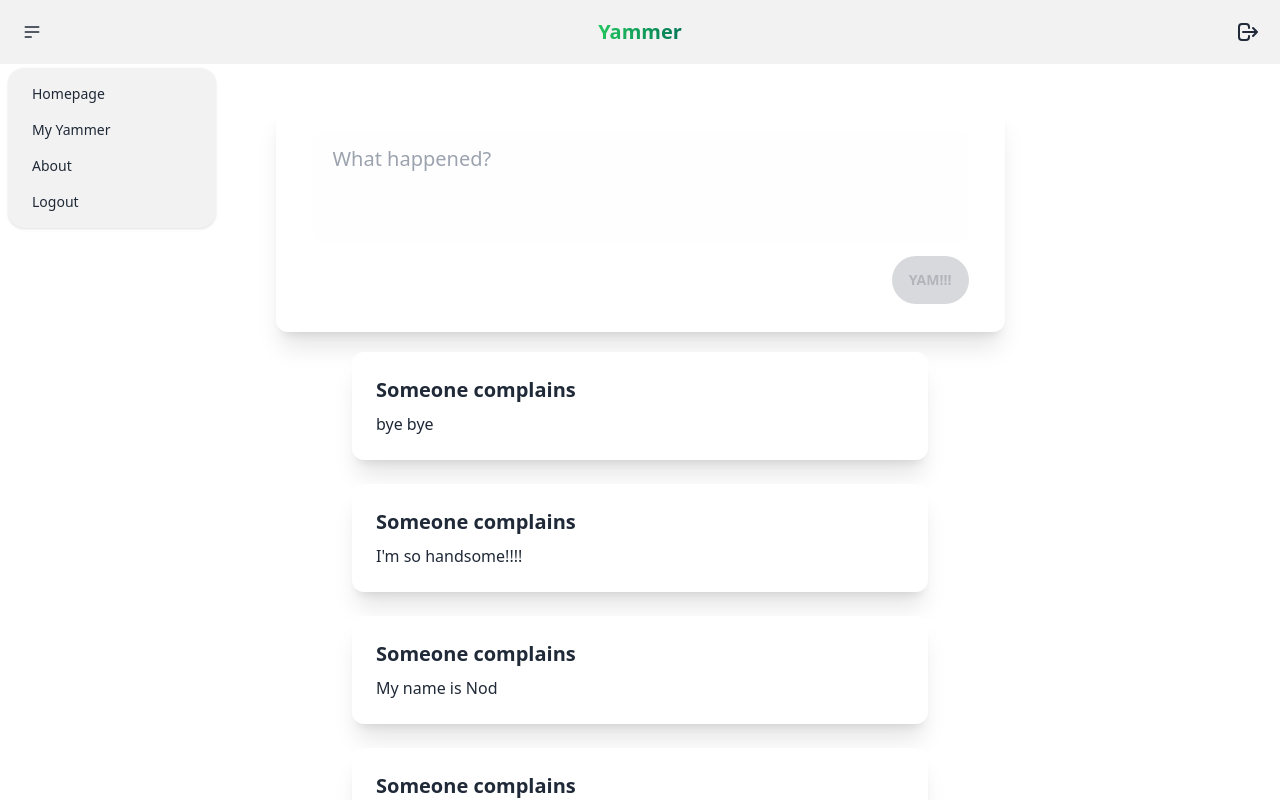
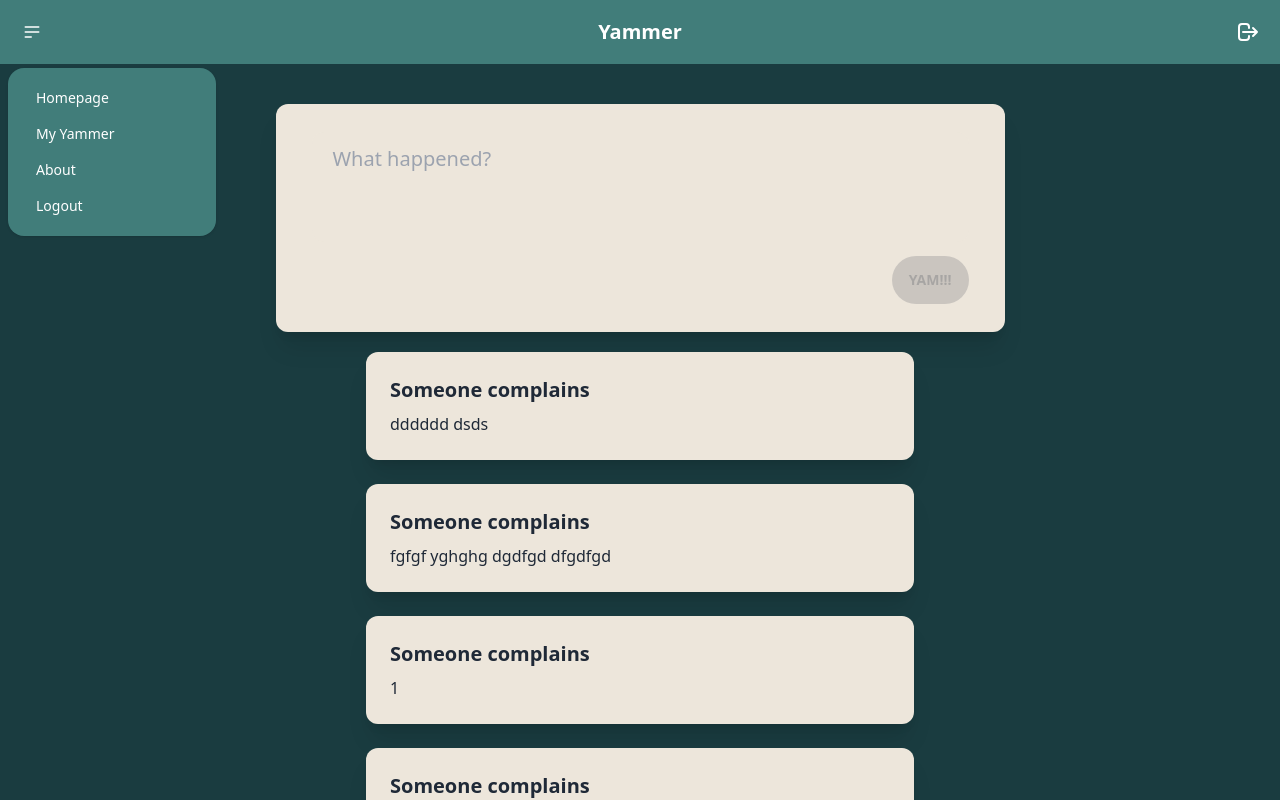
Before and after one commit to tsongglod123/sec-1-group-11-yammer, a Vue app: page /user/1 in a window 1280 px wide. Both pictures are taken after a click on the label 32 px from the left and 32 px from the top of the page. Shown: the top 800 px of the page. Built offline with nearby package versions, Linux system fonts and the light colour scheme; data requests are answered from the project's data file.

Commit message:
[update] website design

```diff
--- a/data/db.json
+++ b/data/db.json
@@ -96,11 +96,6 @@
       "id": 29
     },
     {
-      "content": "ffffffffffffffffffffffffffffffffffffffffafs,f;las,f;fgggggggggggggggggggggggggggghghghghg mglkfmglfkgmfl",
-      "userId": 6,
-      "id": 30
-    },
-    {
       "content": "The longest word in any of the major English language dictionaries is pneumonoultramicroscopicsilicovolcanoconiosis, a word that refers to a lung disease contracted from the inhalation of very fine silica particles, specifically from a volcano; medically, it is the same as silicosis",
       "userId": 6,
       "id": 31
@@ -129,6 +124,21 @@
       "content": "bye bye",
       "userId": 3,
       "id": 44
+    },
+    {
+      "content": "1\n",
+      "userId": 6,
+      "id": 45
+    },
+    {
+      "content": "fgfgf\nyghghg\ndgdfgd\ndfgdfgd",
+      "userId": 6,
+      "id": 46
+    },
+    {
+      "content": "dddddd\ndsds",
+      "userId": 6,
+      "id": 47
     }
   ],
   "users": [
--- a/src/components/VContents.vue
+++ b/src/components/VContents.vue
@@ -14,7 +14,7 @@
 <template>
     <div id="content-list">
         <div v-for="post in posts" :key="post.id">
-            <div class="box-element box-border max-h-xl p-6 max-w-xl">
+            <div class="box-element box-content max-h-xl p-6 ">
                 <div class="font-semibold text-xl">
                     {{
                         post.userId === userId
@@ -30,6 +30,8 @@
 
 <style scoped>
 .box-element {
-    @apply shadow-xl bg-white my-3 rounded-xl;
+    @apply shadow-xl my-3 rounded-xl;
+    width:500px;
+    background-color: #EDE6DB;
 }
 </style>
--- a/src/components/VNavbar.vue
+++ b/src/components/VNavbar.vue
@@ -33,11 +33,11 @@
 </script>
 
 <template>
-    <div id="navbar-section" class="sticky top-0 left-0 right-0">
-        <div class="navbar bg-base-200">
+    <div id="navbar-section" class="content-container sticky top-0 left-0 right-0 opacity-100">
+        <div class="navbar-color fade-animation navbar ">
             <div class="navbar-start">
                 <div class="dropdown">
-                    <label tabindex="0" class="btn btn-ghost btn-circle">
+                    <label tabindex="0" class="logo-icon btn btn-ghost btn-circle ">
                         <svg
                             xmlns="http://www.w3.org/2000/svg"
                             class="h-5 w-5"
@@ -55,7 +55,7 @@
                     </label>
                     <ul
                         tabindex="0"
-                        class="menu menu-compact dropdown-content mt-3 p-2 shadow bg-base-200 rounded-box w-52"
+                        class="menu-color menu menu-compact dropdown-content mt-3 p-3 shadow bg-base-200 rounded-box w-52"
                     >
                         <li>
                             <button @click.left="homepage">Homepage</button>
@@ -80,8 +80,11 @@
             </div>
             <div class="navbar-center">
                 <router-link :to="{ name: 'contents' }">
-                    <a class="normal-case text-xl font-extrabold p-4">
-                        <span class="bg-clip-text text-transparent bg-gradient-to-r from-green-500 to-emerald-700">Yammer</span>
+                    <a class="normal-case text-xl font-bold p-4">
+                        <span
+                            class="logo-icon"
+                            >Yammer</span
+                        >
                     </a>
                 </router-link>
             </div>
@@ -94,4 +97,34 @@
     </div>
 </template>
 
-<style scoped></style>
+<style scoped>
+.content-container {
+    background-color: #1A3C40;
+}
+.logo-icon{
+   color: white;
+}
+
+.menu-color{
+    background-color: #417D7A;
+    color: white;
+}
+.navbar-color {
+    background-color: #417D7A;
+}
+.fade-animation {
+    opacity: 0;
+    animation: fade-in-move-down 1s forwards;
+}
+
+@keyframes fade-in-move-down {
+    0% {
+        opacity: 0;
+        transform: translateY(-3rem);
+    }
+    100% {
+        opacity: 1;
+        transform: translateY(0);
+    }
+}
+</style>
--- a/src/components/VTextarea.vue
+++ b/src/components/VTextarea.vue
@@ -38,10 +38,10 @@
 
 <template>
 	<div id="text-area">
-		<div class="box-border px-9 shadow-xl bg-white rounded-xl">
+		<div class="box-element">
 			<div class="py-7">
 				<textarea
-					class="textarea focus:outline-none text-xl textarea-ghost bg-gray-200 rounded-xl"
+					class="textarea"
 					rows="3"
 					cols="50"
 					placeholder="What happened?"
@@ -70,7 +70,12 @@
 	resize: none;
 }
 .textarea {
-	@apply textarea-ghost;
+	@apply textarea-ghost focus:outline-none text-xl rounded-xl;
+	background-color: #EDE6DB;
+}
+.box-element {
+	@apply box-border shadow-xl rounded-xl px-9 ;
+    background-color: #EDE6DB;
 }
 .btn {
 	@apply btn-primary rounded-full;
--- a/src/components/VUserContents.vue
+++ b/src/components/VUserContents.vue
@@ -45,9 +45,9 @@
 </script>
 
 <template>
-    <div id="content-list" class="grid justify-center pt-2">
+    <div id="content-list">
         <div v-for="(post, index) in user.posts" :key="index">
-            <div class="box-element box-border max-h-xl p-6 max-w-xl">
+            <div class="box-element box-content max-h-xl p-6">
                 <div class="font-semibold text-xl flex justify-between">
                     <div class="flex flex-row">
                         <div class="pr-1">You complain</div>
@@ -63,6 +63,8 @@
 
 <style scoped>
 .box-element {
-    @apply shadow-xl bg-white my-2 rounded-xl;
+    @apply shadow-xl my-3 rounded-xl;
+    width:500px;
+    background-color: #EDE6DB;
 }
 </style>
--- a/src/components/buttons/VLogout.vue
+++ b/src/components/buttons/VLogout.vue
@@ -4,7 +4,7 @@
 
 <template>
 	<button
-		class="btn btn-ghost btn-circle"
+		class="btn btn-ghost btn-circle logo-icon"
 		@click.left="$emit('click:action', { name: 'root' })"
 	>
 		<div class="indicator">
--- a/src/views/Contents.vue
+++ b/src/views/Contents.vue
@@ -25,7 +25,7 @@
 </script>
 
 <template>
-	<div id="content-section">
+	<div id="content-section" class="content-container">
 		<VTextarea
 			:posts="posts"
 			:userId="parseInt(params.userId)"
@@ -39,4 +39,8 @@
 	</div>
 </template>
 
-<style scoped></style>
+<style scoped>
+.content-container {
+    background-color: #1A3C40;
+}
+</style>
--- a/src/views/NotFound.vue
+++ b/src/views/NotFound.vue
@@ -9,10 +9,12 @@
     <div id="not-found" class="modal-mask">
         <div class="modal-wrapper">
             <div class="modal-container">
-				<div class="modal-header"><h3>Page Not Found</h3></div>
-				<div class="modal-body">Please try again!</div>
-				<div class="modal-button">
-					<button @click.left="closeModal">Close</button>
+                    <h3 class="font-bold text-lg text-red-600">
+                        Page Not Found
+                    </h3>
+                <p class="py-4">Please try again!</p>
+                <div class="modal-action ">
+                    <label @click.left="closeModal" class="btn">Close</label>
                 </div>
             </div>
         </div>
@@ -20,6 +22,7 @@
 </template>
 
 <style scoped>
+
 .modal-mask {
     position: fixed;
     z-index: 9998;
@@ -27,7 +30,7 @@
     left: 0;
     width: 100%;
     height: 100%;
-	background-color: rgba(0, 0, 0, 0.5);
+    background-color: rgba(15, 15, 15, 0.5);
     display: table;
     transition: opacity 0.3s ease;
 }
@@ -41,7 +44,8 @@
     padding: 20px 30px;
     background-color: #fff;
     border-radius: 2px;
-	box-shadow: 0 2px 8px rgba(0, 0, 0, 0.33);
+    @apply rounded-2xl shadow-2xl;
+	background-color: rgb(255, 255, 255);
 }
 .modal-header h3 {
     margin-top: 0;
--- a/src/views/User.vue
+++ b/src/views/User.vue
@@ -22,18 +22,21 @@
 </script>
 
 <template>
-    <div id="user-page">
+    <div id="user-page" class="content-container" >
         <div class="flex justify-center pt-5">
             <button type="button" class="btn">
                 <span class="font-bold">{{ user.username }}</span>
             </button>
         </div>
-        <VUserContents :userId="parseInt(params.userId)" />
+        <VUserContents :userId="parseInt(params.userId)" class="grid justify-center pt-2"/>
     </div>
 </template>
 
 <style scoped>
+.content-container {
+    background-color: #1A3C40;
+}
 .btn {
-	@apply btn-primary rounded-full;
+    @apply btn-primary rounded-full;
 }
 </style>
--- a/src/views/Welcome.vue
+++ b/src/views/Welcome.vue
@@ -52,16 +52,25 @@
 </script>
 
 <template>
-	<div id="welcome-page" style="font-family: 'Poppins', sans-serif">
-		<div class="text-7xl project-title text-center pt-60 font-extrabold">
-			<span class="bg-clip-text text-transparent bg-gradient-to-r from-green-500 to-emerald-700">Yammer</span>
+    <div
+        id="welcome-page"
+        style="font-family: 'Poppins', sans-serif"
+        class="content-container"
+    >
+        <div
+            class="fade-animation text-7xl project-title text-center pt-60 font-extrabold"
+        >
+            <span
+                class="logo"
+                >Yammer</span
+            >
         </div>
-		<div class="grid justify-items-center py-8">
+        <div class="fade-animation-delay grid justify-items-center py-8">
             <div id="login" class="flex justify-items-center">
                 <div class="pr-5">
                     <input
                         type="text"
-						class="input input-lg rounded-full shadow-lg focus:outline-none bg-slate-100"
+                        class="input input-lg rounded-full shadow-lg focus:outline-none"
                         placeholder="Username"
                         v-model.trim="username"
                         @keyup.enter="login($event.target.value)"
@@ -85,5 +94,32 @@
 }
 .input {
     @apply w-full max-w-xs;
+    background-color: #EDE6DB;
+}
+.logo{
+   color: white;
+}
+.content-container {
+    background-color: #1A3C40;
+    padding-top: 50px;
+    text-align: center;
+    height: 100%;
+    width: 100%;
+    position: absolute;
+}
+.fade-animation {
+    opacity: 0;
+    animation: opacity-in 1.5s forwards;
+}
+.fade-animation-delay {
+    opacity: 0;
+    animation: opacity-in 1s forwards;
+	animation-delay: 1s;
+}
+
+@keyframes opacity-in {
+    100% {
+        opacity: 1;
+    }
 }
 </style>
```
Also changed, not shown: src/views/Homepage.vue (+4 -4 lines). Lines whose indentation alone changed are shown as unchanged.
